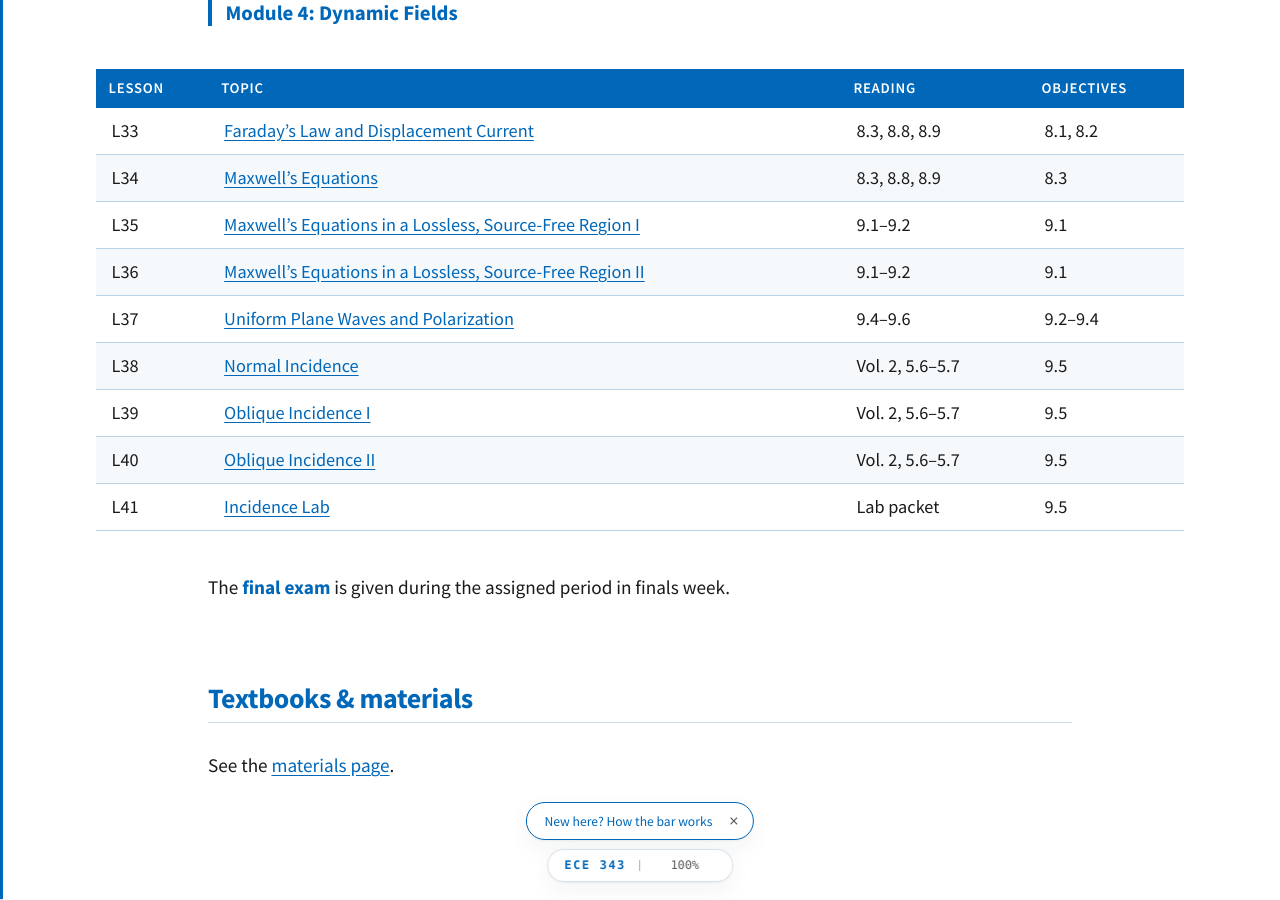
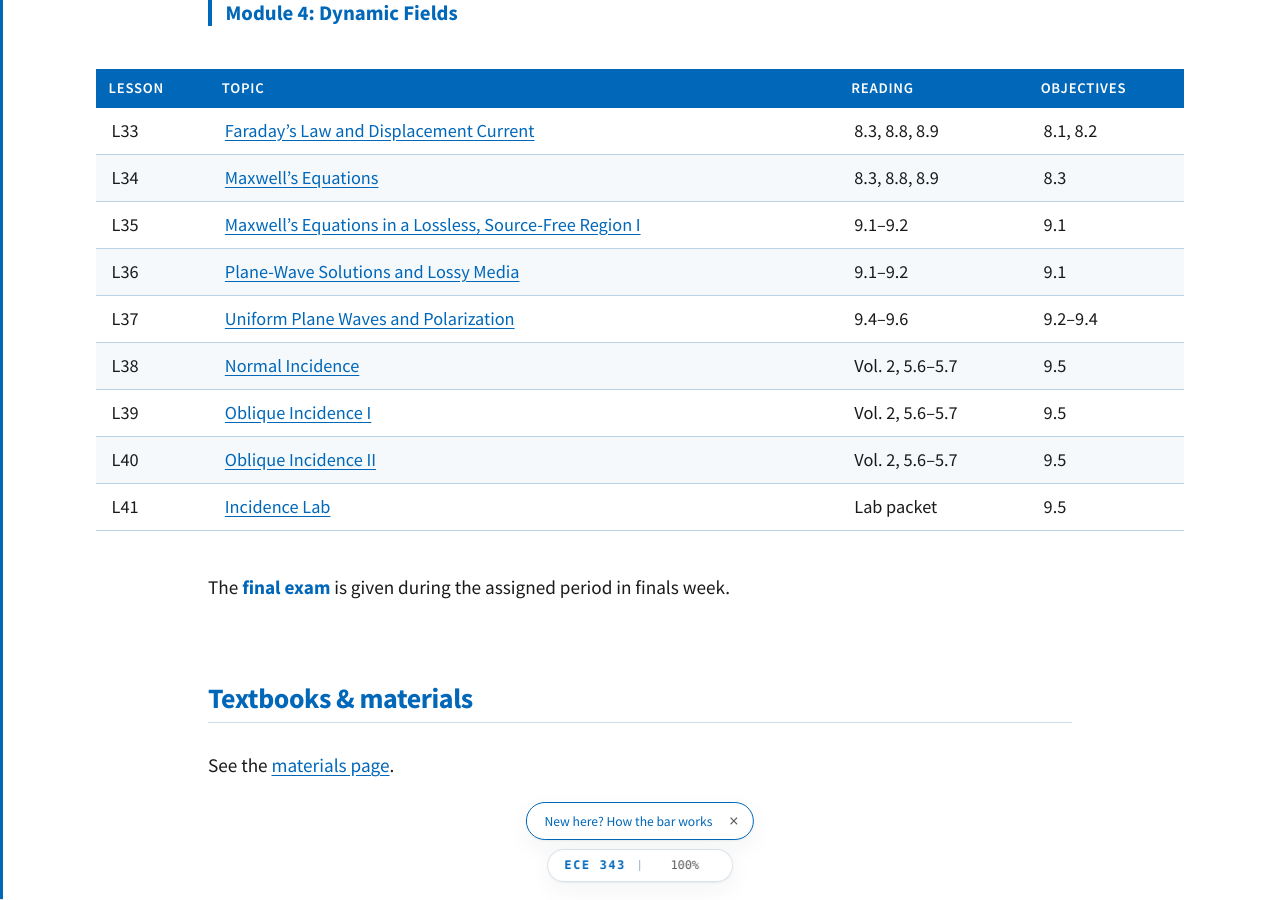
Before and after one commit to livethisdream/ece343, a Jupyter Book: the page built from book/syllabus.md, in a window 1280 px wide and 900 px high, scrolled down 12460 px. Built offline with Jupyter Book 1.0.4 settings and Sphinx 7.4.7 and the Sphinx Book theme 1.1.4, drawn with Linux system fonts in a browser that asks for light colours.

Commit message:
Retitle L36 'Plane-Wave Solutions and Lossy Media' (Module 4 review VOI-21)
Co-Authored-By: Claude Opus 5.5 <noreply@anthropic.com>
Claude-Session: https://claude.ai/code/session_01XxSxPKW3SkHfns6bAFrvo6

```diff
--- a/book/_toc.yml
+++ b/book/_toc.yml
@@ -101,7 +101,7 @@ parts:
       - file: module04/L35-source-free-maxwell-1/index
         title: "L35 — Maxwell's Equations in a Lossless, Source-Free Region I"
       - file: module04/L36-source-free-maxwell-2/index
-        title: "L36 — Maxwell's Equations in a Lossless, Source-Free Region II"
+        title: "L36 — Plane-Wave Solutions and Lossy Media"
       - file: module04/L37-plane-waves-polarization/index
         title: "L37 — Uniform Plane Waves and Polarization"
       - file: module04/L38-normal-incidence/index
--- a/book/syllabus.md
+++ b/book/syllabus.md
@@ -359,7 +359,7 @@ marked Vol. 2. Dates will follow the Spring 2027 academic calendar.
 | L33 | [Faraday's Law and Displacement Current](module04/L33-displacement-current/index.md) | 8.3, 8.8, 8.9 | 8.1, 8.2 |
 | L34 | [Maxwell's Equations](module04/L34-maxwells-equations/index.md) | 8.3, 8.8, 8.9 | 8.3 |
 | L35 | [Maxwell's Equations in a Lossless, Source-Free Region I](module04/L35-source-free-maxwell-1/index.md) | 9.1–9.2 | 9.1 |
-| L36 | [Maxwell's Equations in a Lossless, Source-Free Region II](module04/L36-source-free-maxwell-2/index.md) | 9.1–9.2 | 9.1 |
+| L36 | [Plane-Wave Solutions and Lossy Media](module04/L36-source-free-maxwell-2/index.md) | 9.1–9.2 | 9.1 |
 | L37 | [Uniform Plane Waves and Polarization](module04/L37-plane-waves-polarization/index.md) | 9.4–9.6 | 9.2–9.4 |
 | L38 | [Normal Incidence](module04/L38-normal-incidence/index.md) | Vol. 2, 5.6–5.7 | 9.5 |
 | L39 | [Oblique Incidence I](module04/L39-oblique-incidence-1/index.md) | Vol. 2, 5.6–5.7 | 9.5 |
```
Also changed, not shown: book/module04/index.md (+1 -1 lines), 1 other file.
